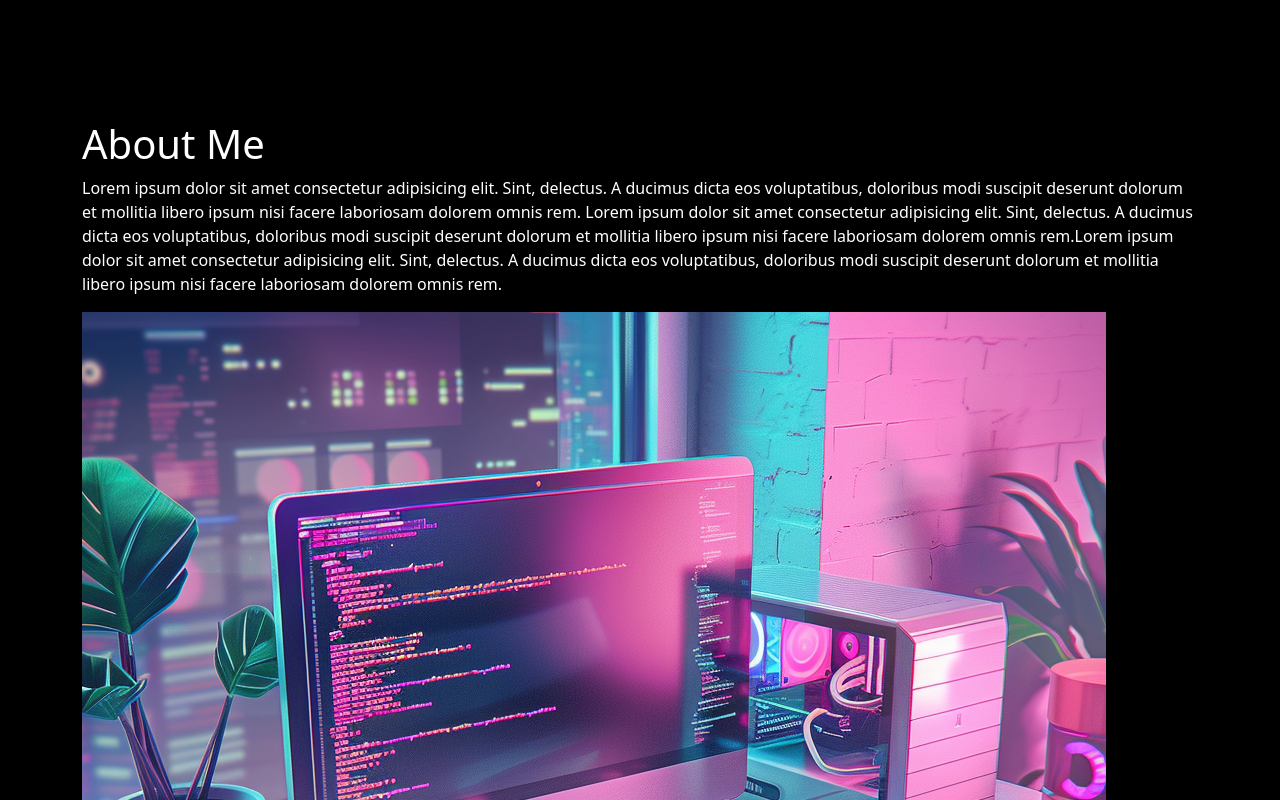
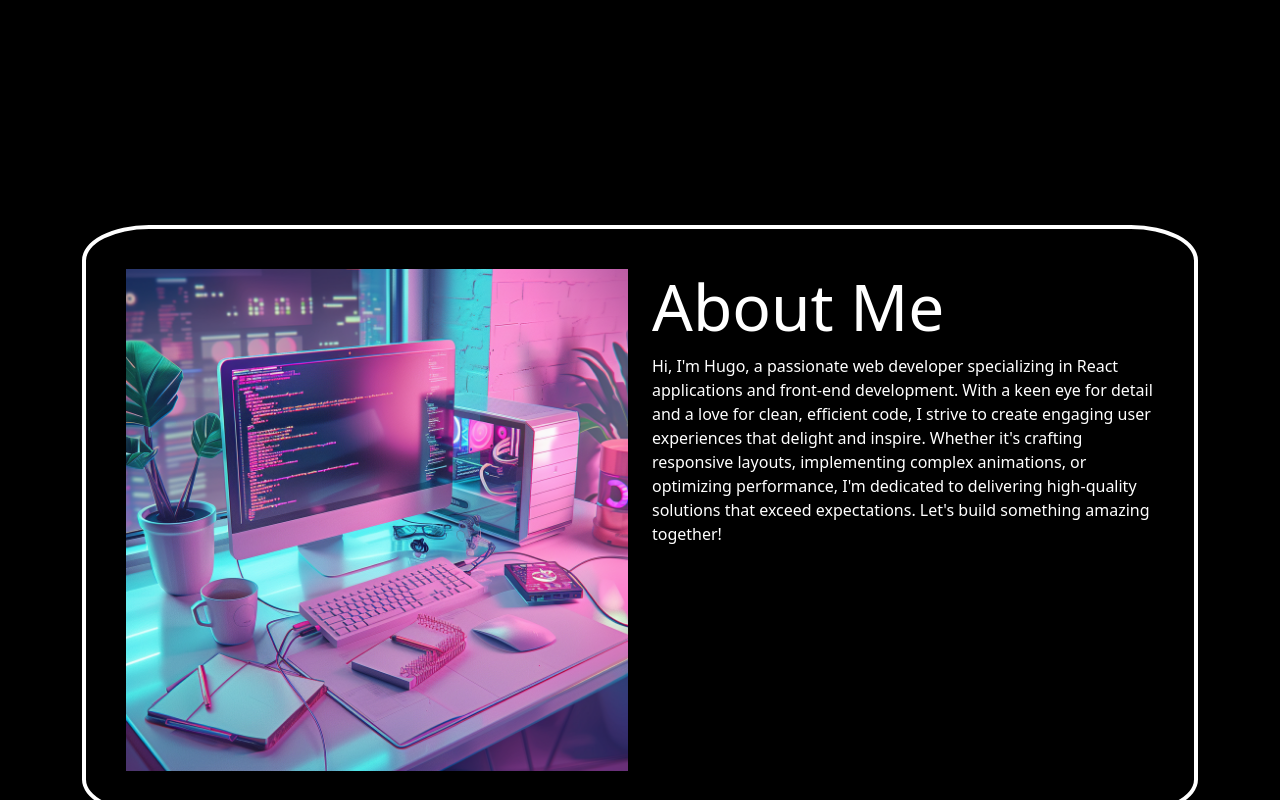
Before and after one commit to CullsGit/hugoportfolio, a React (Create React App) app: page / in a window 1280 px wide. Shown: the part 680-1480 px from the top of the page. Built offline with nearby package versions, Linux system fonts and the light colour scheme.

Commit message:
add layout styling for about page

```diff
--- a/src/containers/aboutMe/AboutMe.jsx
+++ b/src/containers/aboutMe/AboutMe.jsx
@@ -5,27 +5,23 @@ import "./aboutMe.css";
 
 export default function AboutMe() {
   return (
-    <div className="container min-vh-100" id="about">
+    <div className="container min-vh-100 d-flex align-items-center" id="about">
       <div className="about-page__border">
-        <div className="about-page__content">
-          <div className="about-page__text">
-            <h1>About Me</h1>
+        <div className="about-page__content row">
+          <div className="about-page__img col">
+            <img src={desk} alt="desk" className="img-fluid" />
+          </div>
+          <div className="about-page__text col">
+            <h1 className="display-3">About Me</h1>
             <p>
-              Lorem ipsum dolor sit amet consectetur adipisicing elit. Sint,
-              delectus. A ducimus dicta eos voluptatibus, doloribus modi
-              suscipit deserunt dolorum et mollitia libero ipsum nisi facere
-              laboriosam dolorem omnis rem. Lorem ipsum dolor sit amet
-              consectetur adipisicing elit. Sint, delectus. A ducimus dicta eos
-              voluptatibus, doloribus modi suscipit deserunt dolorum et mollitia
-              libero ipsum nisi facere laboriosam dolorem omnis rem.Lorem ipsum
-              dolor sit amet consectetur adipisicing elit. Sint, delectus. A
-              ducimus dicta eos voluptatibus, doloribus modi suscipit deserunt
-              dolorum et mollitia libero ipsum nisi facere laboriosam dolorem
-              omnis rem.
+              Hi, I'm Hugo, a passionate web developer specializing in React
+              applications and front-end development. With a keen eye for detail
+              and a love for clean, efficient code, I strive to create engaging
+              user experiences that delight and inspire. Whether it's crafting
+              responsive layouts, implementing complex animations, or optimizing
+              performance, I'm dedicated to delivering high-quality solutions
+              that exceed expectations. Let's build something amazing together!
             </p>
-          </div>
-          <div className="about-page__img">
-            <img src={desk} alt="desk" className="img-fluid" />
           </div>
         </div>
       </div>
--- a/src/containers/aboutMe/aboutMe.css
+++ b/src/containers/aboutMe/aboutMe.css
@@ -0,0 +1,5 @@
+.about-page__border {
+  border: 4px solid white;
+  border-radius: 6%;
+  padding: 40px;
+}
```
